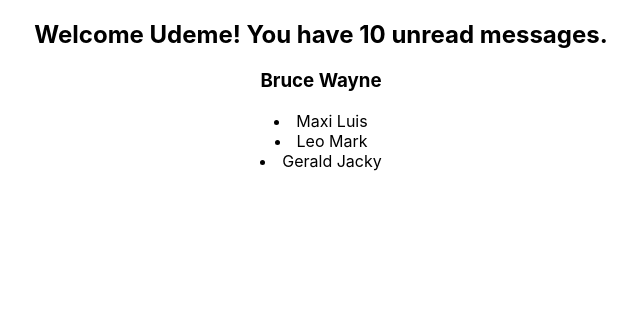
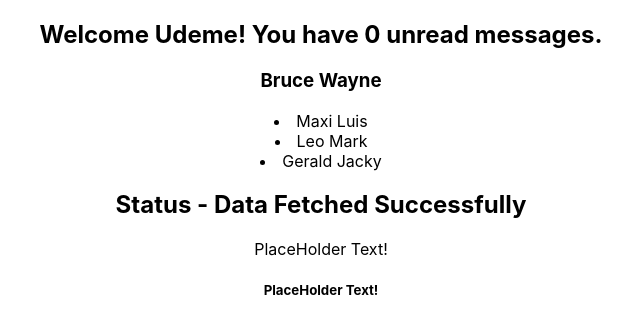
Before and after one commit to Udeme01/Tutorial---React-TypeScript-Demo, a React (Create React App) app: page / in a window 1280 px wide. Shown: the top 334 px of the page, without its empty margins (319-959 px from the left). Built offline with nearby package versions, Linux system fonts and the light colour scheme.

Commit message:
modified the App component after making changes to the Greet component(specified optional props(messageCount?) and created new components(Heading, Oscar, Status)

```diff
--- a/src/App.tsx
+++ b/src/App.tsx
@@ -4,6 +4,9 @@
 import Greet from './components/Greet';
 import Person from './components/Person';
 import PersonList from './components/PersonList';
+import Status from './components/Status';
+import Heading from './components/Heading';
+import Oscar from './components/Oscar';
 
 function App() {
   // created a new person object with first and last as properties.
@@ -30,9 +33,14 @@
 
   return (
     <div className="App">
-      <Greet name = 'Udeme' messageCount = {10} isLoggedIn = {true} />
+      <Greet name = 'Udeme' isLoggedIn = {true} />
       <Person hisname = {personName} />
       <PersonList names = {namesList} />
+      <Status status='success' />
+      <Heading>Heading PlaceHolder Text</Heading>
+      <Oscar>
+        <Heading>Oscar goes to Leonardo Dicaprio!</Heading>
+      </Oscar>
     </div>
   );
 }
--- a/src/components/Greet.tsx
+++ b/src/components/Greet.tsx
@@ -4,17 +4,18 @@
 // A component props is an object, the type name will be equal to an object...
 type GreetProps = {
   name: string;
-  messageCount: number;
+  messageCount?: number;
   isLoggedIn: boolean;
 };
 
 // inform the props within parenthesis what "type" it is by specifying the "type" name after a colon(:)...
 const Greet = (props: GreetProps) => {
+  const {messageCount = 0} = props;
   return (
     <div>
       <h2>
         {props.isLoggedIn
-          ? `Welcome ${props.name}! You have ${props.messageCount} unread messages.`
+          ? `Welcome ${props.name}! You have ${messageCount} unread messages.`
           : `Welcome Guest`}
       </h2>
     </div>
@@ -22,3 +23,5 @@
 };
 
 export default Greet;
+
+// specify optional props(messageCount?) for a component with TypeScript...
--- /dev/null
+++ b/src/components/Heading.tsx
@@ -0,0 +1,17 @@
+import React from 'react';
+
+type HeadingProps = {
+    children: string
+}
+
+const Heading = (props: HeadingProps) => {
+  return (
+    <div>
+      PlaceHolder Text!
+    </div>
+  );
+}
+
+export default Heading;
+
+// Passing texts as children props...
--- /dev/null
+++ b/src/components/Oscar.tsx
@@ -0,0 +1,18 @@
+import React from 'react';
+
+type OscarProps = {
+    children: React.ReactNode
+}
+
+const Oscar = (props: OscarProps) => {
+  return (
+    <div>
+      <h5>{props.children}</h5>
+    </div>
+  );
+}
+
+export default Oscar;
+
+
+// Passing react components as children props...
--- /dev/null
+++ b/src/components/Status.tsx
@@ -0,0 +1,28 @@
+import React from 'react';
+
+type StatusProps = {
+    status: 'loading' | 'success' | 'error'
+}
+
+const Status = (props: StatusProps) => {
+
+    let message;
+    if(props.status === 'loading') {
+        message = 'Loading...'
+    } else if(props.status === 'success') {
+        message = 'Data Fetched Successfully'
+    } else if(props.status === 'error') {
+        message = 'Error Fetching Data'
+    }
+
+  return (
+    <div>
+      <h2>Status - {message}</h2>
+    </div>
+  );
+}
+
+export default Status;
+
+
+// I want to conditionally render statuses depending on a prop passed in as a parameter using a union of string literals as the "status type"
```
Also changed, not shown: 1 other file (tests, documents, lock files or other folders).
